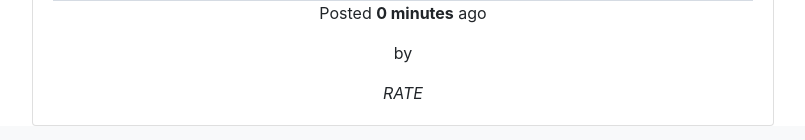
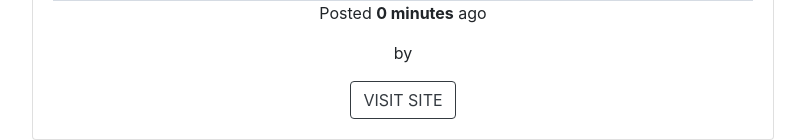
Before and after one commit to KIKIKILOKJ/Awwards, a Django app: page / in a window 1280 px wide. Shown: the part 843-983 px from the top of the page, without its empty margins (38-843 px from the left). Run offline with Django 3.2, Linux system fonts and the light colour scheme; tables that the repository leaves empty hold one stand-in row (values such as "Sample post"); grey boxes marked "Sample" are stand-in pictures; some libraries are stand-ins or nearby versions.

Commit message:
Add a button to the index.html to allow users to visit the sites for the projects

```diff
--- a/AWWARDS/templates/index.html
+++ b/AWWARDS/templates/index.html
@@ -15,7 +15,7 @@
                 <img class="img" src="{{projects.image.url}}" alt="Project Pic"style="width:700px;height:700px;">
                 <p>Posted <strong>{{projects.pub_date|timesince}}</strong> ago</p>
                 <p>by <strong>{{user.username}}</strong></p>
-                <a><i class="glyphicon glyphicon-edit">RATE</i></a>
+                <a href={{projects.link}}><button class="btn btn-outline-dark" type="submit">VISIT SITE</button></a>
             </div>
         </div>
         {% endfor %}
```
